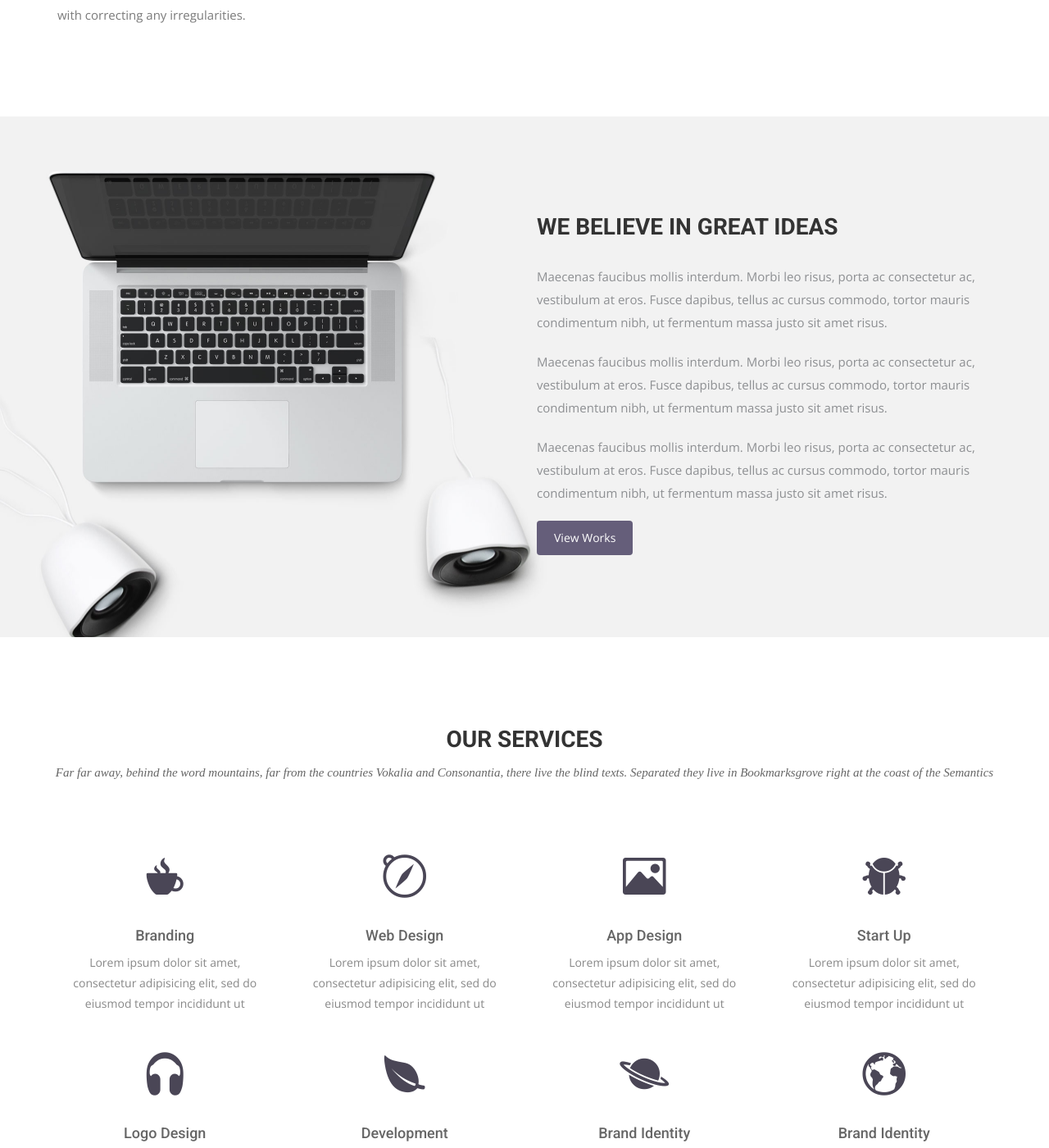
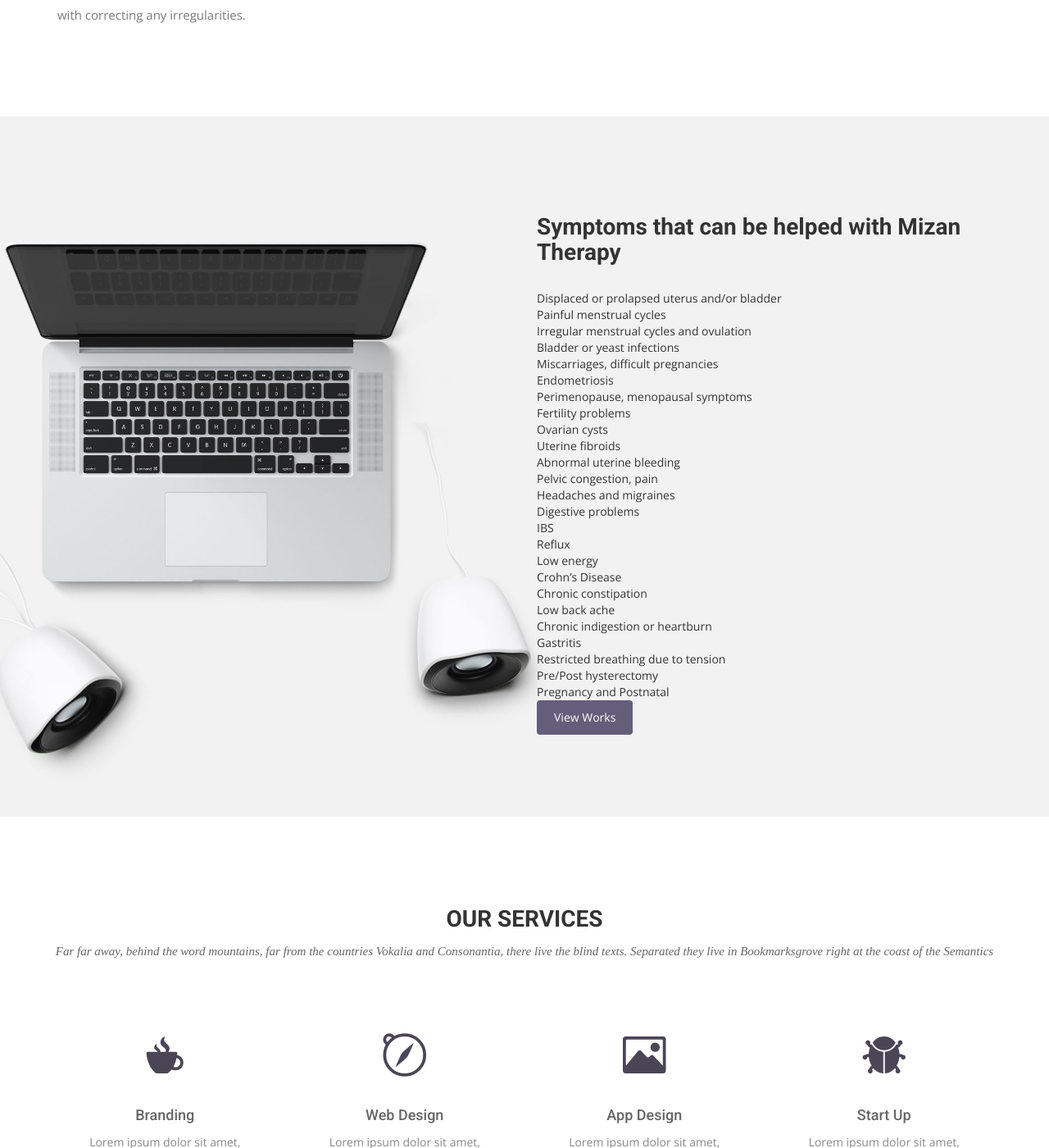
Before and after one commit to rachel-miller/rachel-miller.github.io, a Jekyll site: the page built from index.html, in a window 1280 px wide and 1400 px high, scrolled down 1295 px. Shown: the whole window at 82% size. Built offline with Jekyll 4.4.1, drawn with Linux system fonts in a browser that asks for light colours; nearby versions of some CDN libraries; some web fonts are replaced.

Commit message:
Added list of symptoms

```diff
--- a/index.html
+++ b/index.html
@@ -45,10 +45,34 @@ permalink: /
 <div class="container">
   <div class="row">
     <div class="col-md-6 col-md-offset-6">
-      <h2>WE BELIEVE IN GREAT IDEAS</h2>
-      <p>Maecenas faucibus mollis interdum. Morbi leo risus, porta ac consectetur ac, vestibulum at eros. Fusce dapibus, tellus ac cursus commodo, tortor mauris condimentum nibh, ut fermentum massa justo sit amet risus.</p>
-      <p>Maecenas faucibus mollis interdum. Morbi leo risus, porta ac consectetur ac, vestibulum at eros. Fusce dapibus, tellus ac cursus commodo, tortor mauris condimentum nibh, ut fermentum massa justo sit amet risus.</p>
-      <p>Maecenas faucibus mollis interdum. Morbi leo risus, porta ac consectetur ac, vestibulum at eros. Fusce dapibus, tellus ac cursus commodo, tortor mauris condimentum nibh, ut fermentum massa justo sit amet risus.</p>
+      <h2>Symptoms that can be helped with Mizan Therapy</h2>
+        <ul>
+          <li>Displaced or prolapsed uterus and/or bladder</li>
+          <li>Painful menstrual cycles</li>
+          <li>Irregular menstrual cycles and ovulation</li>
+          <li>Bladder or yeast infections</li>
+          <li>Miscarriages, difficult pregnancies</li>
+          <li>Endometriosis</li>
+          <li>Perimenopause, menopausal symptoms</li>
+          <li>Fertility problems</li>
+          <li>Ovarian cysts</li>
+          <li>Uterine fibroids</li>
+          <li>Abnormal uterine bleeding</li>
+          <li>Pelvic congestion, pain</li>
+          <li>Headaches and migraines</li>
+          <li>Digestive problems</li>
+          <li>IBS</li>
+          <li>Reflux</li>
+          <li>Low energy</li>
+          <li>Crohn’s Disease</li>
+          <li>Chronic constipation</li>
+          <li>Low back ache</li>
+          <li>Chronic indigestion or heartburn</li>
+          <li>Gastritis</li>
+          <li>Restricted breathing due to tension</li>
+          <li>Pre/Post hysterectomy</li>
+          <li>Pregnancy and Postnatal</li>
+        </ul>
       <a href="#" class="btn btn-view-works">View Works</a>
     </div>
   </div>
```
